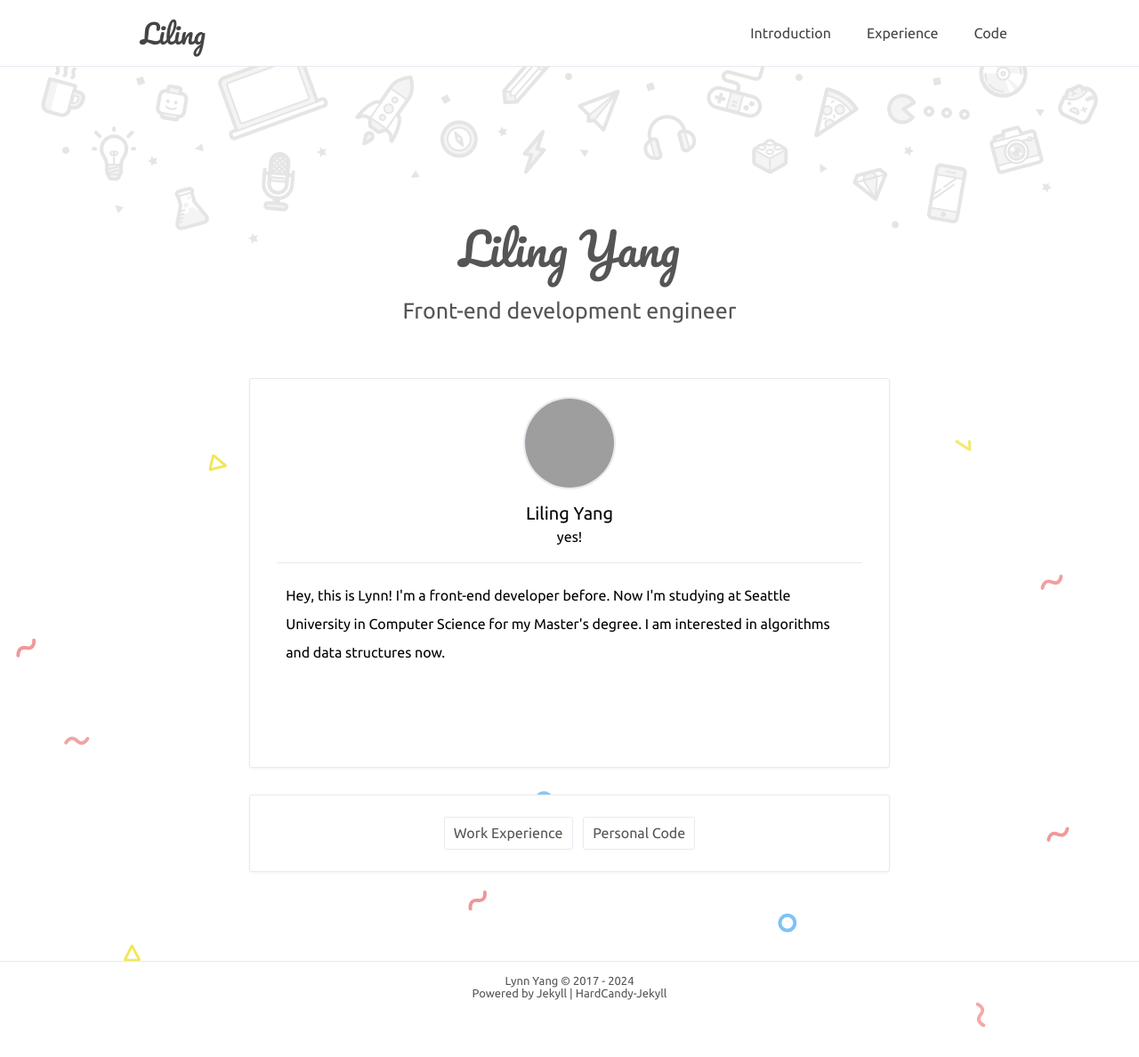
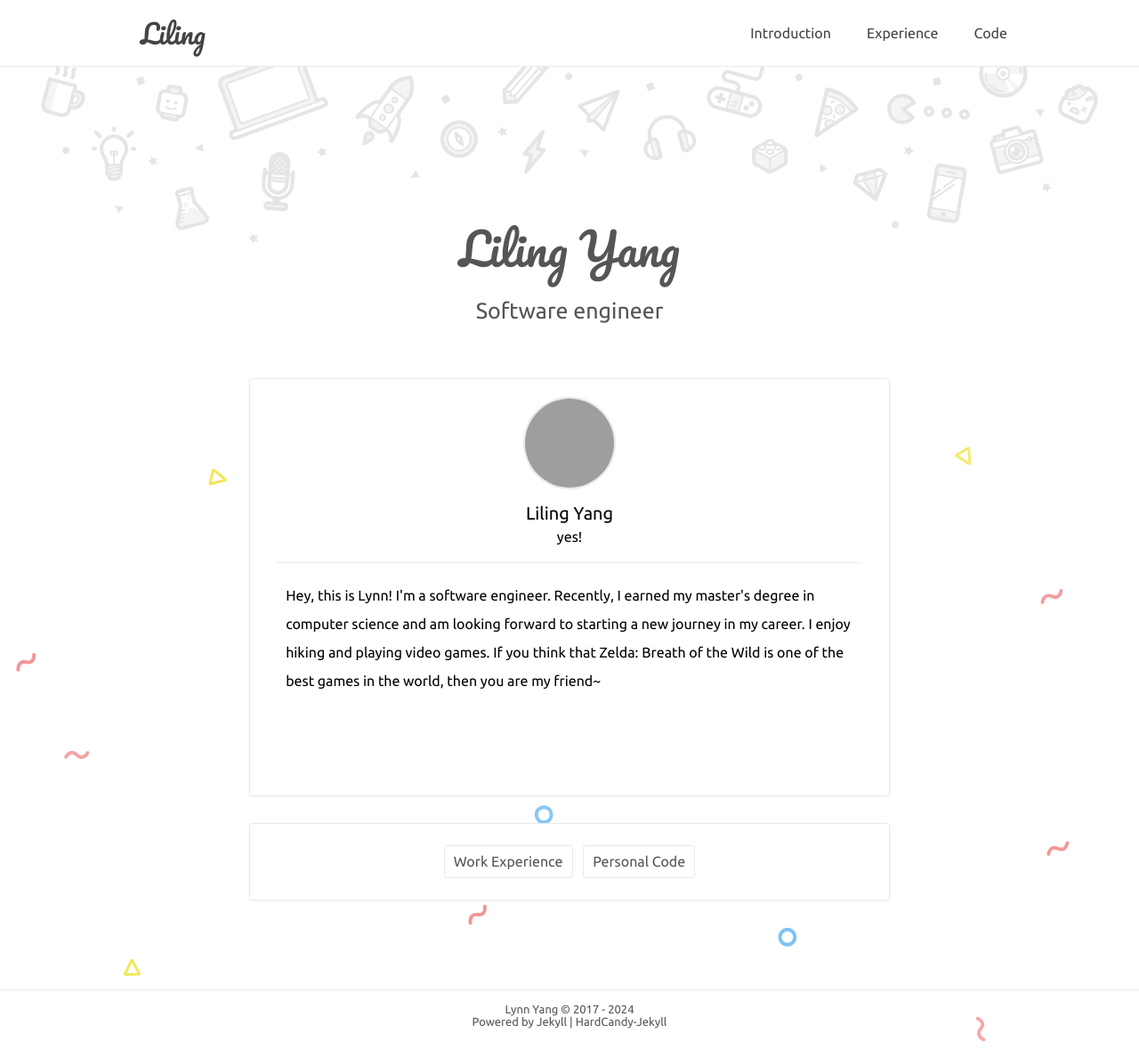
Before and after one commit to miss1/miss1.github.io, a Jekyll site: the page built from index.html, in a window 1280 px wide. Shown: the whole page at 89% size. Built offline with Jekyll 4.4.1, drawn with Linux system fonts in a browser that asks for light colours; comment, search, counter and statistics services are not loaded; before the commit the page ends 1156 px from its top, so only the background shows below that; grey boxes are pictures that could not be loaded.

```diff
--- a/_config.yml
+++ b/_config.yml
@@ -17,7 +17,9 @@ NickName: 'Liling'
 webtitle: 'Liling'
 bio: 'yes!'
 about: true
-aboutyou: 'Hey, this is Lynn! I''m a front-end developer before. Now I''m studying at Seattle University in Computer Science for my Master''s degree. I am interested in algorithms and data structures now.'
+aboutyou: 'Hey, this is Lynn! I''m a software engineer. Recently, I earned my master''s degree in computer science
+and am looking forward to starting a new journey in my career. I enjoy hiking and playing video games.
+If you think that Zelda: Breath of the Wild is one of the best games in the world, then you are my friend~'
 portraits: '/assets/profile.jpg' # your portraits image file path
 
 # SNS
@@ -41,13 +43,6 @@ highlighter: rouge
 # 代码高亮主题使用pygments主题: autumn\ default\ emacs\ friendly\ manni\ murphy\ pastie\ perldoc\ tango 任选一个你喜欢的主题名称填在下面的单引号中
 pygmentsTheme: 'default'
 
-# Code Demo
-codeDemo:
-  My LeetCode: ['https://github.com/miss1/leetcode-7', 'My problem solving record in Leetcode']
-  Puzzle: ['https://github.com/miss1/puzzle', 'Implementing a Jigsaw Puzzles Game with Html5', '/puzzle']
-  HappyWeatherH5: ['https://github.com/miss1/HappyWeatherH5', 'Weather forecast (mobile web)', '/HappyWeatherH5']
-  HappyWeatherAndroid: ['https://github.com/miss1/HappyWeather', 'Weather forecast (android)']
-
 # Share : weibo, qq, wechat, tencent, douban, qzone, linkedin, diandian, facebook, twitter, google
 # social-share: true
 # social-share-items: ['qq', 'wechat', 'weibo', 'twitter', 'facebook']
--- a/assets/css/style.css
+++ b/assets/css/style.css
@@ -475,7 +475,7 @@ a{
   -webkit-transition-duration: .3s;
           transition-duration: .3s
 }
-.tag-link {
+.tag-link, .time-link {
     display: block;
     margin-top: 10px;
 }
@@ -483,6 +483,11 @@ a{
     color: #409eff;
     -webkit-transition-duration: .5s;
             transition-duration: .5s
+}
+.time-link a {
+    color: forestgreen;
+    -webkit-transition-duration: .5s;
+    transition-duration: .5s
 }
 .tag-post{
   display: block;
@@ -1080,36 +1085,36 @@ a{
   margin-top: 10px;
 }
 /*以三的倍数设置颜色*/
-#media div:nth-child(3n-2) a .timeANDname-san {
+#media div:nth-child(3n-2) section .timeANDname-san {
   border-left: 8px solid #00aff0;
 }
-#media div:nth-child(3n-2) a .timeANDname-main {
+#media div:nth-child(3n-2) section .timeANDname-main {
   background-color: #00aff0;
 }
-#media div:nth-child(3n-2) a .timeANDname-main .timeANDnamemain,
-#media div:nth-child(3n-2) a .timeANDname-main .timeANDnamemain .timeline-data{
+#media div:nth-child(3n-2) section .timeANDname-main .timeANDnamemain,
+#media div:nth-child(3n-2) section .timeANDname-main .timeANDnamemain .timeline-data{
   color: white;
 }
 
-#media div:nth-child(3n-1) a .timeANDname-san {
+#media div:nth-child(3n-1) section .timeANDname-san {
   border-left: 8px solid rgb(255,210,32);
 }
-#media div:nth-child(3n-1) a .timeANDname-main {
+#media div:nth-child(3n-1) section .timeANDname-main {
   background-color: rgb(255,210,32);
 }
-#media div:nth-child(3n-1) a .timeANDname-main .timeANDnamemain,
-#media div:nth-child(3n-1) a .timeANDname-main .timeANDnamemain .timeline-data{
+#media div:nth-child(3n-1) section .timeANDname-main .timeANDnamemain,
+#media div:nth-child(3n-1) section .timeANDname-main .timeANDnamemain .timeline-data{
   color: white;
 }
 
-#media div:nth-child(3n) a .timeANDname-san {
+#media div:nth-child(3n) section .timeANDname-san {
   border-left: 8px solid rgb(255,90,90);
 }
-#media div:nth-child(3n) a .timeANDname-main {
+#media div:nth-child(3n) section .timeANDname-main {
   background-color: rgb(255,90,90);
 }
-#media div:nth-child(3n) a .timeANDname-main .timeANDnamemain,
-#media div:nth-child(3n) a .timeANDname-main .timeANDnamemain .timeline-data{
+#media div:nth-child(3n) section .timeANDname-main .timeANDnamemain,
+#media div:nth-child(3n) section .timeANDname-main .timeANDnamemain .timeline-data{
   color: white;
 }
 
--- a/index.html
+++ b/index.html
@@ -2,7 +2,7 @@
 layout: default
 title: Introduction
 page-title: Liling Yang
-home-title: Front-end development engineer
+home-title: Software engineer
 description:
 ---
 
```
Also changed, not shown: _data/codes.json (added, +28 -0 lines), _data/experience.json (+12 -9 lines), codeLink/index.html (+9 -5 lines), experience/index.html (+12 -6 lines).
